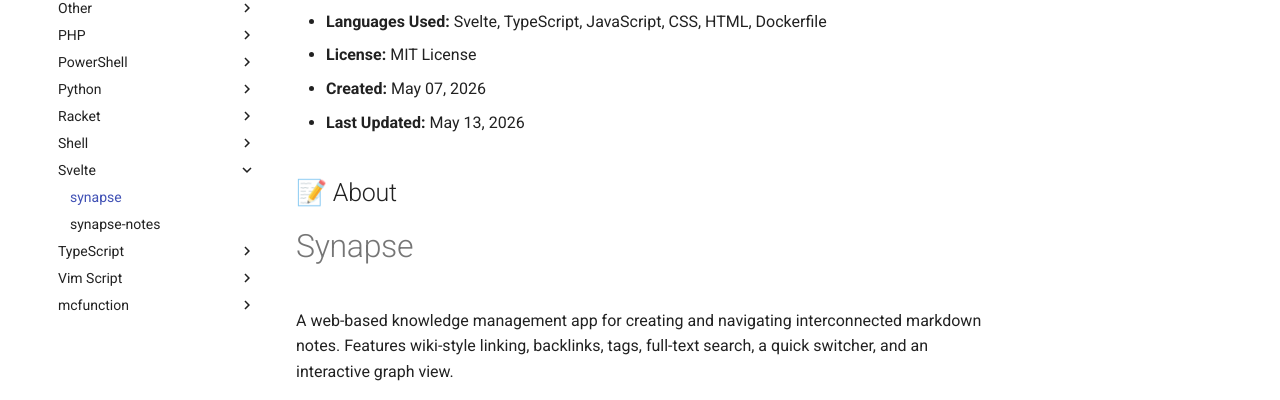
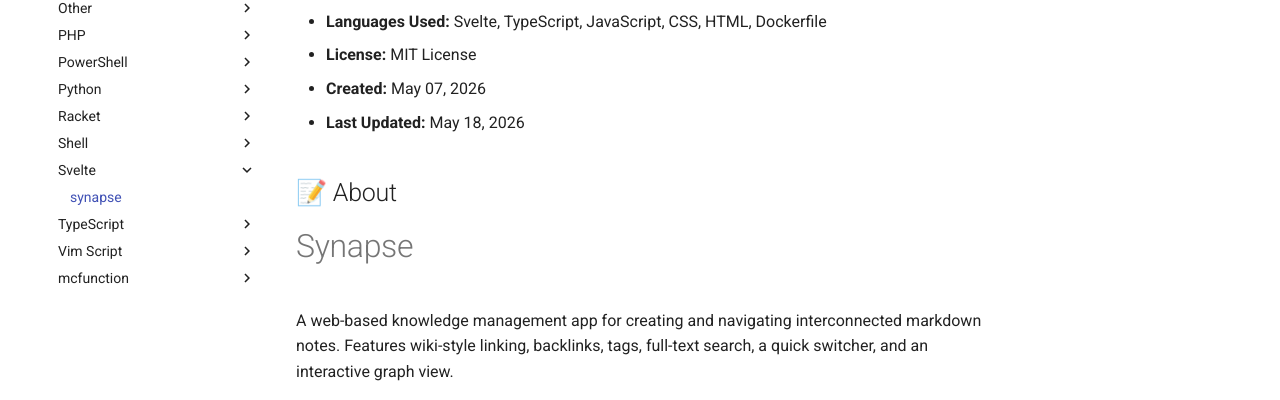
Before and after one commit to aaron777collins/projects, an MkDocs documentation site: the page built from docs/synapse.md, in a window 1280 px wide and 900 px high. Shown: the part 372-772 px from the top of the window. Built offline with MkDocs 1.6.1 and Material for MkDocs 9.7.7, drawn with Linux system fonts in a browser that asks for light colours.

```diff
--- a/docs/synapse.md
+++ b/docs/synapse.md
@@ -10,7 +10,7 @@
 - **Languages Used:** Svelte, TypeScript, JavaScript, CSS, HTML, Dockerfile
 - **License:** MIT License
 - **Created:** May 07, 2026
-- **Last Updated:** May 13, 2026
+- **Last Updated:** May 18, 2026
 
 ## 📝 About
 
--- a/mkdocs.yml
+++ b/mkdocs.yml
@@ -178,7 +178,6 @@ nav:
       - zerotier-flatpaks: zerotier-flatpaks.md
     - Svelte:
       - synapse: synapse.md
-      - synapse-notes: synapse-notes.md
     - TypeScript:
       - 2dWebGame: 2dWebGame.md
       - aaron777collins.github.io: aaron777collins.github.io.md
```
Also changed, not shown: docs/MinecraftDatapackLanguage.md (+1 -1 lines), docs/projects.md (+1 -1 lines).
